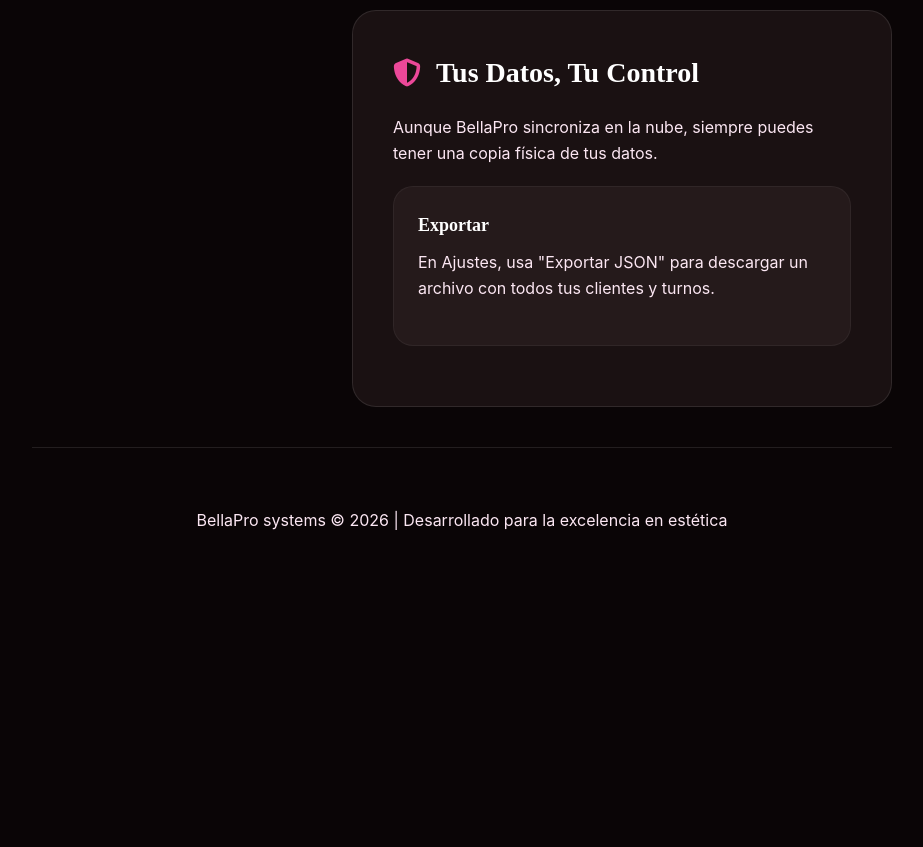
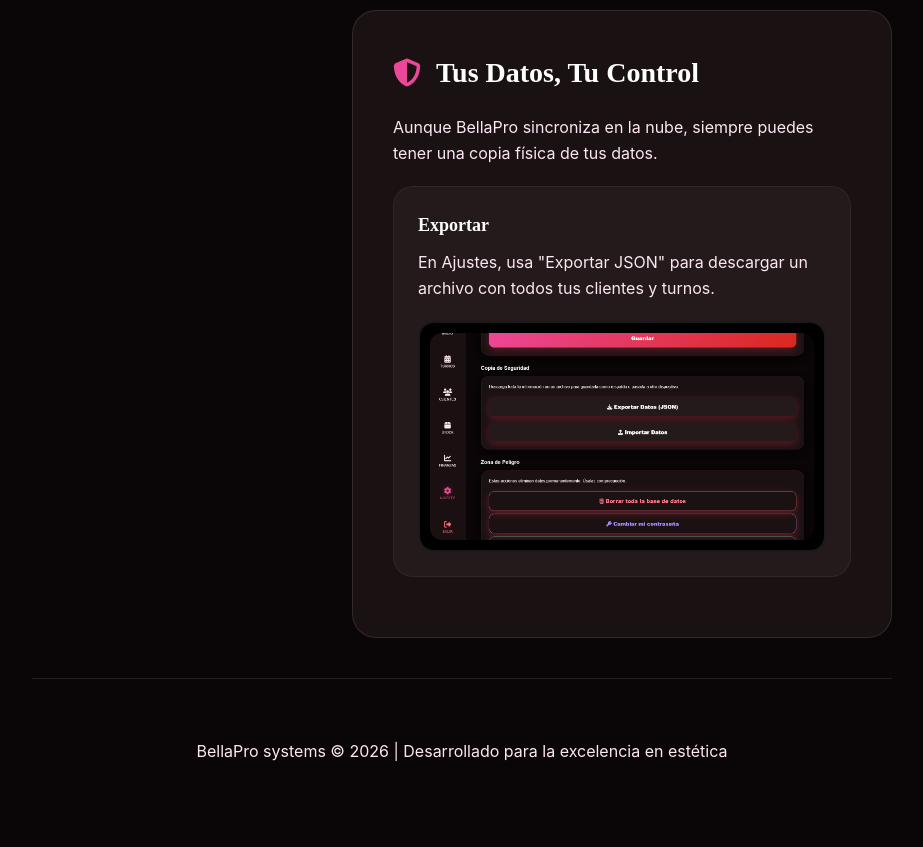
Before and after one commit to BellaPro-app/bellapro-app, a plain HTML site: page manual-usuario.html in a window 1280 px wide. Shown: the part 5780-6627 px from the top of the page, without its empty margins (178-1101 px from the left). Before the commit the page ends 6434 px from the top, so only its background shows below. Drawn offline with Linux system fonts and the light colour scheme.

Commit message:
docs: add backup section screenshot to user manual

```diff
--- a/manual-usuario.html
+++ b/manual-usuario.html
@@ -493,6 +493,10 @@
                         <h3>Exportar</h3>
                         <p>En Ajustes, usa "Exportar JSON" para descargar un archivo con todos tus clientes y turnos.
                         </p>
+                        <div class="screenshot-box" style="padding: 10px; border-style: solid; margin-top: 15px;">
+                            <img src="assets/manual/respaldos.png" alt="Sección de Respaldos BellaPro"
+                                style="width: 100%; max-width: 800px; border-radius: 12px; display: block; margin: 0 auto;">
+                        </div>
                     </div>
                 </section>
             </main>
```
Also changed, not shown: assets/manual/respaldos.png (added).
